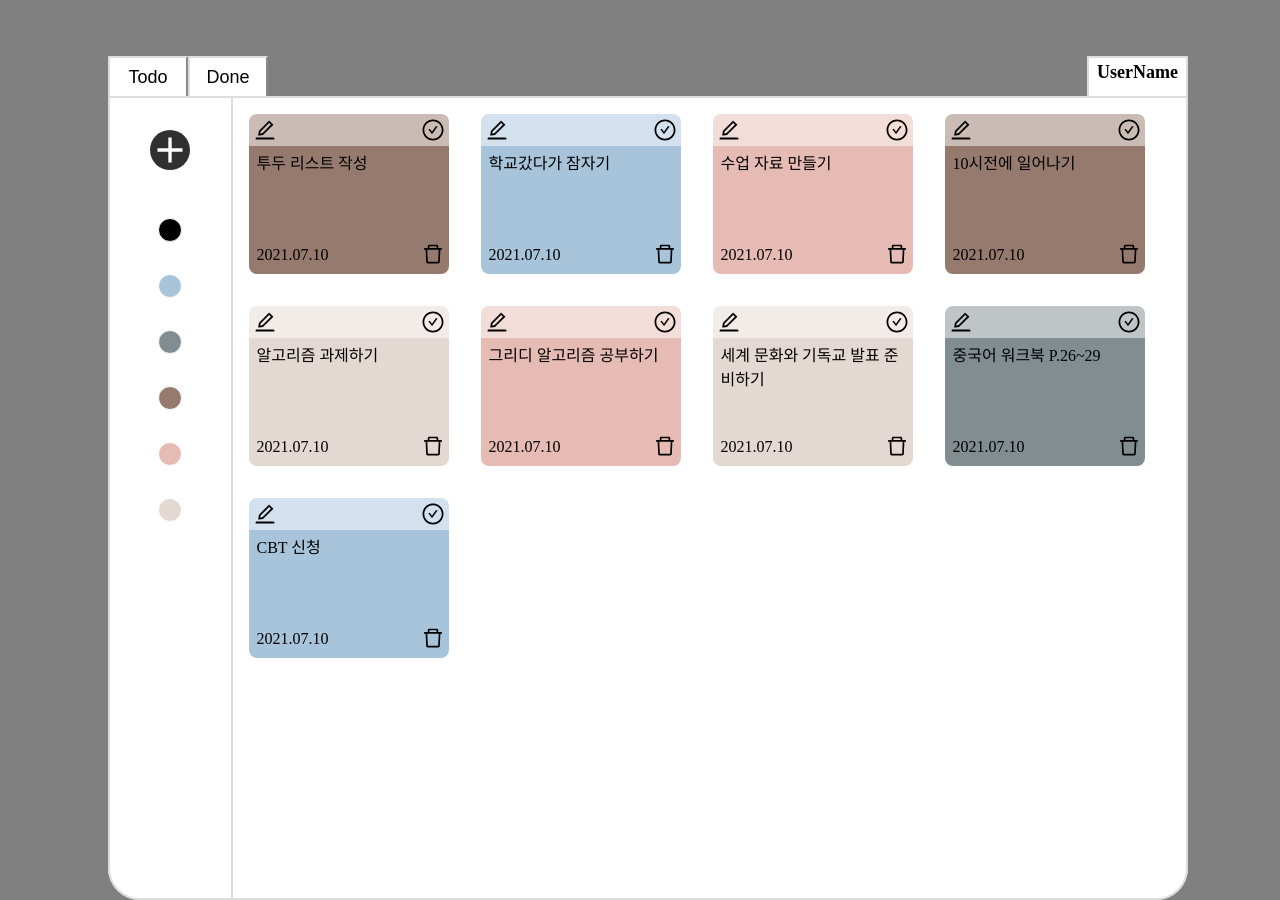
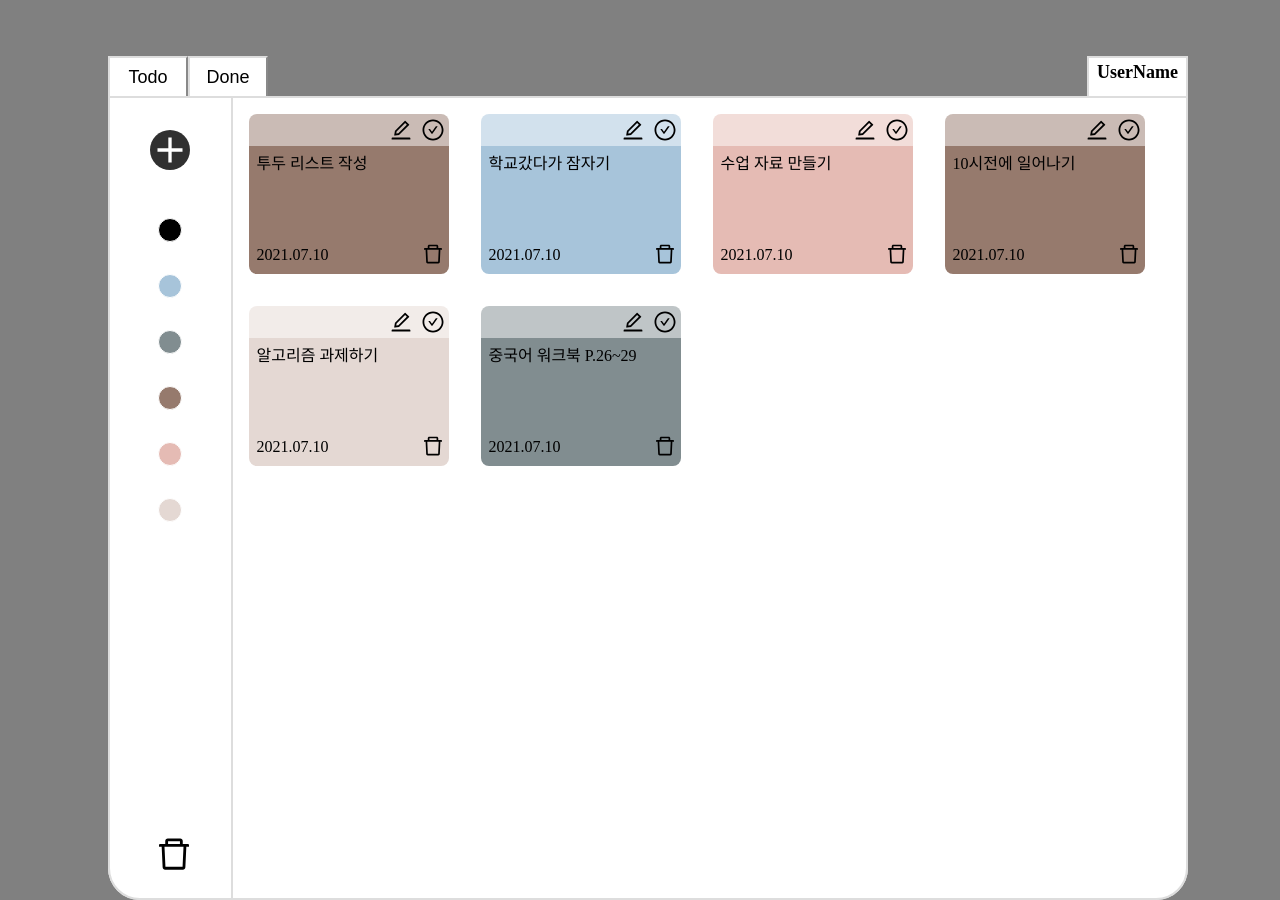
Before and after one commit to potato-club/potato-2team-frontend, a React (Create React App) app: page /main in a window 1280 px wide. Built offline with nearby package versions, Linux system fonts and the light colour scheme.

Commit message:
todo 추가, 카테고리 분류 및 디자인 구현

```diff
--- /dev/null
+++ b/src/components/home/addTodoCard.jsx
@@ -0,0 +1,119 @@
+import React, { useState } from "react";
+import styled from "styled-components";
+import { AiOutlinePlusCircle, AiOutlineMinusCircle } from "react-icons/ai";
+
+const CardWrap = styled.div`
+  width: 200px;
+  height: 160px;
+  background-color: ${(props) => props.color};
+  margin: 16px;
+  display: flex;
+  flex-direction: column;
+  border-radius: 8px;
+`;
+
+const TopWrap = styled.div`
+  display: flex;
+  justify-content: space-around;
+  align-items: center;
+  height: 32px;
+  background-color: #ffffff7d;
+`;
+
+const IConButton = styled.div`
+  width: 32px;
+  height: 32px;
+  margin-top: 8px;
+  text-align: center;
+`;
+
+const MiddleWarp = styled.textarea`
+  padding: 4px 8px 0;
+  width: 176px;
+  height: 104px;
+  background-color: ${(props) => props.color};
+  border: none;
+  font-size: 16px;
+  white-space: pre-wrap;
+
+  &:focus {
+    outline: 0;
+  }
+`;
+
+const BottomWarp = styled.div`
+  display: flex;
+  justify-content: flex-end;
+`;
+
+const Category = styled.button`
+  width: 100%;
+  height: 20px;
+  width: 20px;
+  margin: 0 4px;
+  border: 2px solid black;
+  border-radius: 16px;
+  background-color: ${(props) => props.color};
+  color: white;
+`;
+
+const AddTodoCard = ({ setAddTodoCard, onClickAddTodo }) => {
+  const [backgroundColor, setBackgroundColor] = useState("#A7C4DA");
+  const [todoContent, setTodoContent] = useState("");
+
+  const onChangeTodoContent = (e) => {
+    if (e.target.value.length < 50) setTodoContent(e.target.value);
+  };
+
+  const onClickSaveAddTodo = () => {
+    onClickAddTodo({
+      color: backgroundColor,
+      todoContent: todoContent,
+    });
+    setAddTodoCard(0);
+  };
+
+  return (
+    <CardWrap color={backgroundColor}>
+      <TopWrap>
+        <Category
+          color="#A7C4DA"
+          onClick={() => setBackgroundColor("#A7C4DA")}
+        />
+        <Category
+          color="#818D90"
+          onClick={() => setBackgroundColor("#818D90")}
+        />
+        <Category
+          color="#967A6D"
+          onClick={() => setBackgroundColor("#967A6D")}
+        />
+        <Category
+          color="#E5BBB4"
+          onClick={() => setBackgroundColor("#E5BBB4")}
+        />
+        <Category
+          color="#E4D8D3"
+          onClick={() => setBackgroundColor("#E4D8D3")}
+        />
+        <IConButton>
+          <AiOutlinePlusCircle size="24" onClick={onClickSaveAddTodo} />
+        </IConButton>
+      </TopWrap>
+      <MiddleWarp
+        type="textarea"
+        color={backgroundColor}
+        onChange={onChangeTodoContent}
+        value={todoContent}
+        wrap="on"
+      />
+      <BottomWarp>
+        <IConButton onClick={() => setAddTodoCard(0)}>
+          <AiOutlineMinusCircle size="24" />
+        </IConButton>
+      </BottomWarp>
+    </CardWrap>
+  );
+};
+
+export default AddTodoCard;
--- a/src/components/home/content.jsx
+++ /dev/null
@@ -1,76 +0,0 @@
-import React from "react";
-import styled from "styled-components";
-import Menu from "./menu";
-import TodoCard from "./todoCard";
-
-const ContentWrap = styled.div`
-  display: flex;
-  flex-direction: row;
-  justify-content: center;
-  align-content: center;
-  border: 2px solid #dddddd;
-  border-radius: 0 0 32px 32px;
-  height: 800px;
-`;
-
-const ShowTodo = styled.div`
-  width: 100%;
-  display: flex;
-  flex-direction: row;
-  flex-wrap: wrap;
-  justify-content: flex-start;
-  align-content: flex-start;
-`;
-
-const content = () => {
-  return (
-    <ContentWrap>
-      <Menu />
-      <ShowTodo>
-        <TodoCard
-          color="#967A6D"
-          todoContent="투두 리스트 작성"
-          date="2021.07.10"
-        />
-        <TodoCard
-          color="#A7C4DA"
-          todoContent="학교갔다가 잠자기"
-          date="2021.07.10"
-        />
-        <TodoCard
-          color="#E5BBB4"
-          todoContent="수업 자료 만들기"
-          date="2021.07.10"
-        />
-        <TodoCard
-          color="#967A6D"
-          todoContent="10시전에 일어나기"
-          date="2021.07.10"
-        />
-        <TodoCard
-          color="#E4D8D3"
-          todoContent="알고리즘 과제하기"
-          date="2021.07.10"
-        />
-        <TodoCard
-          color="#E5BBB4"
-          todoContent="그리디 알고리즘 공부하기"
-          date="2021.07.10"
-        />
-        <TodoCard
-          color="#E4D8D3"
-          todoContent="세계 문화와 기독교 발표 준비하기"
-          date="2021.07.10"
-        />
-        <TodoCard
-          color="#818D90"
-          todoContent="중국어 워크북 P.26~29"
-          date="2021.07.10"
-        />
-        <TodoCard color="#A7C4DA" todoContent="CBT 신청" date="2021.07.10" />
-      </ShowTodo>
-    </ContentWrap>
-  );
-};
-
-export default content;
--- /dev/null
+++ b/src/components/home/doneContent.jsx
@@ -0,0 +1,18 @@
+import React from "react";
+import styled from "styled-components";
+
+const ContentWrap = styled.div`
+  display: flex;
+  flex-direction: row;
+  justify-content: center;
+  align-content: center;
+  border: 2px solid #dddddd;
+  border-radius: 0 0 32px 32px;
+  height: 800px;
+`;
+
+export const DoneContent = () => {
+  return <ContentWrap />;
+};
+
+export default DoneContent;
--- a/src/components/home/homeMain.jsx
+++ b/src/components/home/homeMain.jsx
@@ -1,7 +1,8 @@
-import React from "react";
+import React, { useState } from "react";
 import styled, { createGlobalStyle } from "styled-components";
 
-import Content from "./content";
+import TodoContent from "./todoContent";
+import DoneContent from "./doneContent";
 
 const GlobalStyle = createGlobalStyle`
   html {
@@ -57,22 +58,27 @@ const UserName = styled.div`
   background-color: white;
 `;
 
-const homeMain = () => {
+const HomeMain = () => {
+  const [showTodoDone, setShowTodoDone] = useState("todo");
   return (
     <Wrapper>
       <GlobalStyle />
       <HomeWrap>
         <HeaderWrap>
           <ContentStateWrap>
-            <TodoDoneButton>Todo</TodoDoneButton>
-            <TodoDoneButton>Done</TodoDoneButton>
+            <TodoDoneButton onClick={() => setShowTodoDone("todo")}>
+              Todo
+            </TodoDoneButton>
+            <TodoDoneButton onClick={() => setShowTodoDone("done")}>
+              Done
+            </TodoDoneButton>
           </ContentStateWrap>
           <UserName>UserName</UserName>
         </HeaderWrap>
-        <Content />
+        {showTodoDone === "todo" ? <TodoContent /> : <DoneContent />}
       </HomeWrap>
     </Wrapper>
   );
 };
 
-export default homeMain;
+export default HomeMain;
--- a/src/components/home/menu.jsx
+++ b/src/components/home/menu.jsx
@@ -1,16 +1,24 @@
 import React from "react";
 import styled from "styled-components";
 import { IoMdAdd } from "react-icons/io";
+import { AiOutlineDelete } from "react-icons/ai";
 
 const MenuWrap = styled.div`
   display: flex;
   flex-direction: column;
   align-items: center;
-  justify-content: flex-start;
+  justify-content: space-between;
   width: 136px;
   height: 100%;
   border-right: 2px solid #dddddd;
   border-radius: 0 0 0 32px;
+`;
+
+const TopMiddleWrap = styled.div`
+  display: flex;
+  flex-direction: column;
+  align-items: center;
+  justify-content: flex-start;
 `;
 
 const AddTodoButton = styled.div`
@@ -33,18 +41,44 @@ const Category = styled.button`
   color: white;
 `;
 
-const menu = () => {
+const IConButton = styled.div`
+  width: 32px;
+  height: 32px;
+  margin-bottom: 32px;
+`;
+
+const menu = ({ setAddTodoCard, setCurrentCategory }) => {
   return (
     <MenuWrap>
-      <AddTodoButton>
-        <IoMdAdd size="40" fill="white" />
-      </AddTodoButton>
-      <Category color="black" />
-      <Category color="#A7C4DA" />
-      <Category color="#818D90" />
-      <Category color="#967A6D" />
-      <Category color="#E5BBB4" />
-      <Category color="#E4D8D3" />
+      <TopMiddleWrap>
+        <AddTodoButton onClick={() => setAddTodoCard(1)}>
+          <IoMdAdd size="40" fill="white" />
+        </AddTodoButton>
+        <Category color="black" onClick={() => setCurrentCategory("all")} />
+        <Category
+          color="#A7C4DA"
+          onClick={() => setCurrentCategory("#A7C4DA")}
+        />
+        <Category
+          color="#818D90"
+          onClick={() => setCurrentCategory("#818D90")}
+        />
+        <Category
+          color="#967A6D"
+          onClick={() => setCurrentCategory("#967A6D")}
+        />
+        <Category
+          color="#E5BBB4"
+          onClick={() => setCurrentCategory("#E5BBB4")}
+        />
+        <Category
+          color="#E4D8D3"
+          onClick={() => setCurrentCategory("#E4D8D3")}
+        />
+      </TopMiddleWrap>
+      <IConButton>
+        <AiOutlineDelete size="40" fill="black" />
+      </IConButton>
     </MenuWrap>
   );
 };
--- a/src/components/home/todoCard.jsx
+++ b/src/components/home/todoCard.jsx
@@ -20,7 +20,7 @@ const CardWrap = styled.div`
 
 const TopWrap = styled.div`
   display: flex;
-  justify-content: space-between;
+  justify-content: flex-end;
   height: 32px;
   background-color: #ffffff7d;
 `;
--- /dev/null
+++ b/src/components/home/todoContent.jsx
@@ -0,0 +1,115 @@
+import React, { useState, useEffect } from "react";
+import styled from "styled-components";
+import Menu from "./menu";
+import TodoCard from "./todoCard";
+import AddTodoCard from "./addTodoCard";
+
+const ContentWrap = styled.div`
+  display: flex;
+  flex-direction: row;
+  justify-content: center;
+  align-content: center;
+  border: 2px solid #dddddd;
+  border-radius: 0 0 32px 32px;
+  height: 800px;
+`;
+
+const ShowTodo = styled.div`
+  width: 100%;
+  display: flex;
+  flex-direction: row;
+  flex-wrap: wrap;
+  justify-content: flex-start;
+  align-content: flex-start;
+`;
+
+const NoneCard = styled.div``;
+
+const TodoContent = () => {
+  const [currentCategory, setCurrentCategory] = useState("all");
+  const [addTodoCard, setAddTodoCard] = useState(0);
+  const [todoList, setTodoList] = useState([
+    {
+      color: "#967A6D",
+      todoContent: "투두 리스트 작성",
+      date: "2021.07.10",
+    },
+    {
+      color: "#A7C4DA",
+      todoContent: "학교갔다가 잠자기",
+      date: "2021.07.10",
+    },
+    {
+      color: "#E5BBB4",
+      todoContent: "수업 자료 만들기",
+      date: "2021.07.10",
+    },
+    {
+      color: "#967A6D",
+      todoContent: "10시전에 일어나기",
+      date: "2021.07.10",
+    },
+    {
+      color: "#E4D8D3",
+      todoContent: "알고리즘 과제하기",
+      date: "2021.07.10",
+    },
+    {
+      color: "#818D90",
+      todoContent: "중국어 워크북 P.26~29",
+      date: "2021.07.10",
+    },
+  ]);
+
+  useEffect(() => {
+    return () => {};
+  }, [todoList.addTodoCard]);
+
+  const onClickAddTodo = (addItem) => {
+    //통신처리
+    let temp = todoList.concat({
+      color: addItem.color,
+      todoContent: addItem.todoContent,
+      date: "2021.07.15",
+    });
+    setTodoList(temp);
+  };
+
+  return (
+    <ContentWrap>
+      <Menu
+        setAddTodoCard={setAddTodoCard}
+        setCurrentCategory={setCurrentCategory}
+      />
+      <ShowTodo>
+        {addTodoCard ? (
+          <AddTodoCard
+            setAddTodoCard={setAddTodoCard}
+            onClickAddTodo={onClickAddTodo}
+          />
+        ) : (
+          <NoneCard />
+        )}
+        {todoList.length ? (
+          currentCategory !== "all" ? (
+            todoList.map(({ color, todoContent, date }) =>
+              color === currentCategory ? (
+                <TodoCard color={color} todoContent={todoContent} date={date} />
+              ) : (
+                <NoneCard />
+              )
+            )
+          ) : (
+            todoList.map(({ color, todoContent, date }) => (
+              <TodoCard color={color} todoContent={todoContent} date={date} />
+            ))
+          )
+        ) : (
+          <NoneCard />
+        )}
+      </ShowTodo>
+    </ContentWrap>
+  );
+};
+
+export default TodoContent;
```
